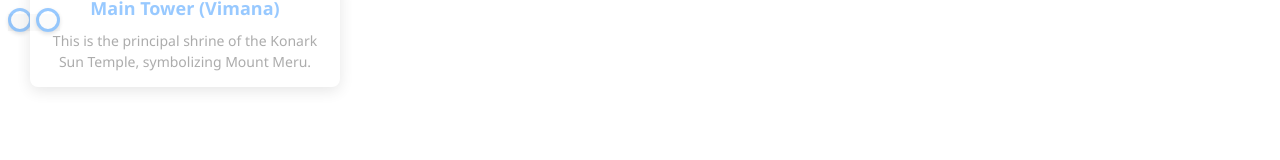
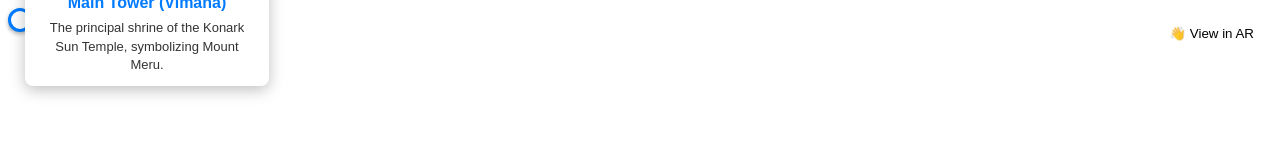
Before and after one commit to Parth-Chikalkar/HoloHeri_model_viewer_2.0, a plain HTML site: page index.html in a window 1280 px wide. Both pictures are taken after a click on the button 20 px from the left and 20 px from the top of the page. Drawn offline with Linux system fonts and the light colour scheme; some packages are replaced by stand-ins of ours; a script that the page names is missing.

Commit message:
Adjust styles and update hotspot annotations

```diff
--- a/index.html
+++ b/index.html
@@ -8,9 +8,8 @@
     <style>
       model-viewer {
         width: 100%;
-        height: 90vh;
+        height: 95vh;
         background-color: #f5f5f5;
-        --min-hotspot-opacity: 0;
       }
 
       /* The White Buttons (Hotspots) */
@@ -25,9 +24,9 @@
         transition: transform 0.3s, opacity 0.3s;
       }
 
-      /* Keep hotspots visible even when behind the model (optional) */
-      .Hotspot:not([data-visible]) {
-        opacity: 0.4;
+      /* CRITICAL FOR MOBILE: Show hotspots in AR mode */
+      #konark-viewer[ar-status="session-started"] .Hotspot {
+        display: block;
       }
 
       /* Info Box Styling */
@@ -36,37 +35,35 @@
         background: #ffffff;
         border-radius: 8px;
         box-shadow: 0 4px 15px rgba(0,0,0,0.25);
-        padding: 15px;
+        padding: 12px;
         position: absolute;
-        width: 280px;
-        left: 30px;
+        width: 220px; /* Slightly smaller for mobile screens */
+        left: 25px;
         top: -20px;
         color: #333;
-        font-family: 'Segoe UI', Tahoma, Geneva, Verdana, sans-serif;
-        line-height: 1.5;
+        font-family: sans-serif;
+        line-height: 1.4;
         z-index: 100;
-        pointer-events: auto;
       }
 
-      /* Show info when button is active */
       .active .HotspotAnnotation {
         display: block;
       }
 
-      h3 { margin: 0 0 8px 0; font-size: 18px; color: #007bff; }
-      p { margin: 0; font-size: 14px; }
+      h3 { margin: 0 0 5px 0; font-size: 16px; color: #007bff; }
+      p { margin: 0; font-size: 13px; }
     </style>
   </head>
   <body>
 
     <model-viewer id="konark-viewer"
-                  src="finalKonark-v1 (4).glb"
-                  ar ar-modes="scene-viewer webxr quick-look"
+                  src="finalKonark (1).glb"
+                  ar
+                  ar-modes="webxr quick-look scene-viewer"
                   camera-controls
                   shadow-intensity="1"
                   camera-orbit="45deg 75deg 15m"
-                  field-of-view="35deg"
-                  data-js-focus-visible>
+                  field-of-view="35deg">
 
       <button class="Hotspot" slot="hotspot-3"
               data-position="0.1044m -0.7710m -4.3724m"
@@ -74,7 +71,7 @@
               data-visibility-attribute="visible">
           <div class="HotspotAnnotation">
               <h3>Main Tower (Vimana)</h3>
-              <p>This is the principal shrine of the Konark Sun Temple, symbolizing Mount Meru.</p>
+              <p>The principal shrine of the Konark Sun Temple, symbolizing Mount Meru.</p>
           </div>
       </button>
 
@@ -84,8 +81,12 @@
               data-visibility-attribute="visible">
           <div class="HotspotAnnotation">
               <h3>Jagamohana</h3>
-              <p>The grand audience hall where devotees gathered. It features a pyramidal roof with intricate carvings.</p>
+              <p>The grand audience hall where devotees gathered. It features a pyramidal roof.</p>
           </div>
+      </button>
+
+      <button slot="ar-button" style="background-color: white; border-radius: 4px; border: none; position: absolute; top: 16px; right: 16px; padding: 10px;">
+          👋 View in AR
       </button>
 
     </model-viewer>
@@ -94,21 +95,17 @@
       const hotspots = document.querySelectorAll(".Hotspot");
 
       hotspots.forEach((hotspot) => {
-        hotspot.addEventListener('click', (event) => {
-          // Stop rotation/movement when clicking
+        // Use 'pointerdown' for better mobile touch response
+        hotspot.addEventListener('pointerdown', (event) => {
           event.stopPropagation();
-
-          // Close others
           hotspots.forEach(h => {
             if (h !== hotspot) h.classList.remove('active');
           });
-
-          // Toggle current
           hotspot.classList.toggle('active');
         });
       });
 
-      // Close annotation if you click on the model background
+      // Close if user taps the model background
       document.querySelector('#konark-viewer').addEventListener('click', (event) => {
         if (event.target.classList.contains('Hotspot')) return;
         hotspots.forEach(h => h.classList.remove('active'));
```
